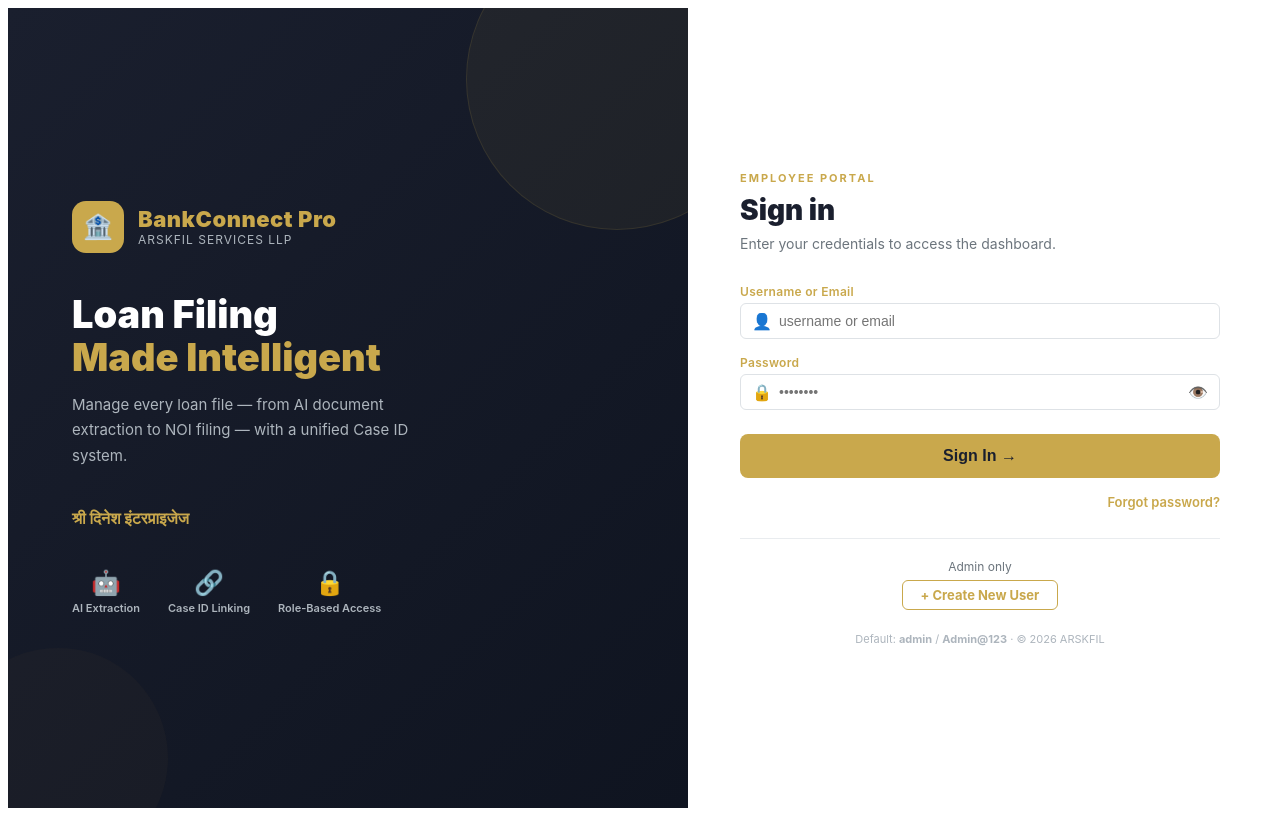
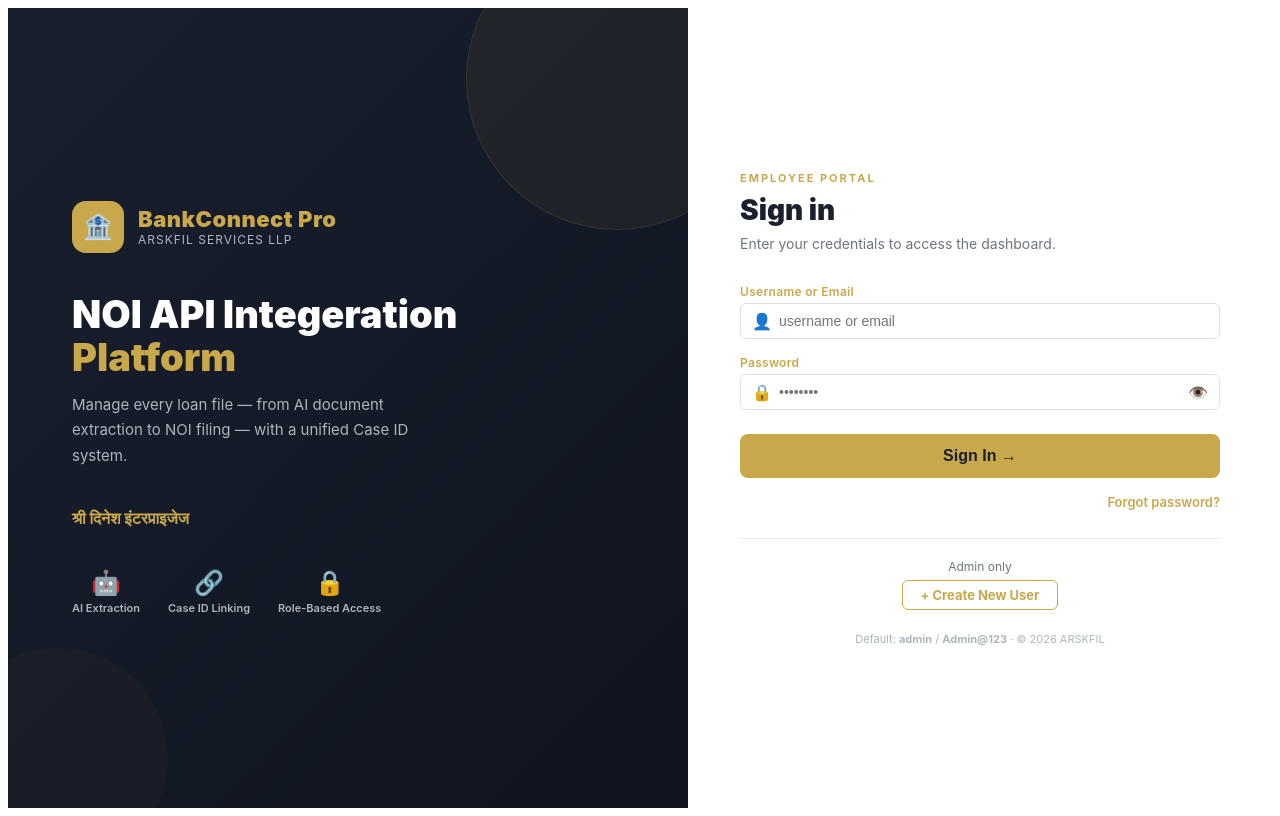
Before and after one commit to khanbushraparvez-dot/LoanProcessingSystem, a React (Vite) app: page / in a window 1280 px wide. Built offline with nearby package versions, Linux system fonts and the light colour scheme.

Commit message:
Update LoanSystem-1.jsx

```diff
--- a/LoanSystem-1.jsx
+++ b/LoanSystem-1.jsx
@@ -298,7 +298,7 @@ function LoginPage({ onLogin }) {
             </div>
           </div>
           <h1 style={{ color: C.white, fontWeight: 900, fontSize: 38, lineHeight: 1.15, margin: "0 0 12px" }}>
-            Loan Filing<br /><span style={{ color: C.gold }}>Made Intelligent</span>
+            NOI API Integeration<br /><span style={{ color: C.gold }}>Platform</span>
           </h1>
           <p style={{ color: C.gray400, fontSize: 15, lineHeight: 1.7, maxWidth: 360, margin: "0 0 40px" }}>
             Manage every loan file — from AI document extraction to NOI filing — with a unified Case ID system.
```
